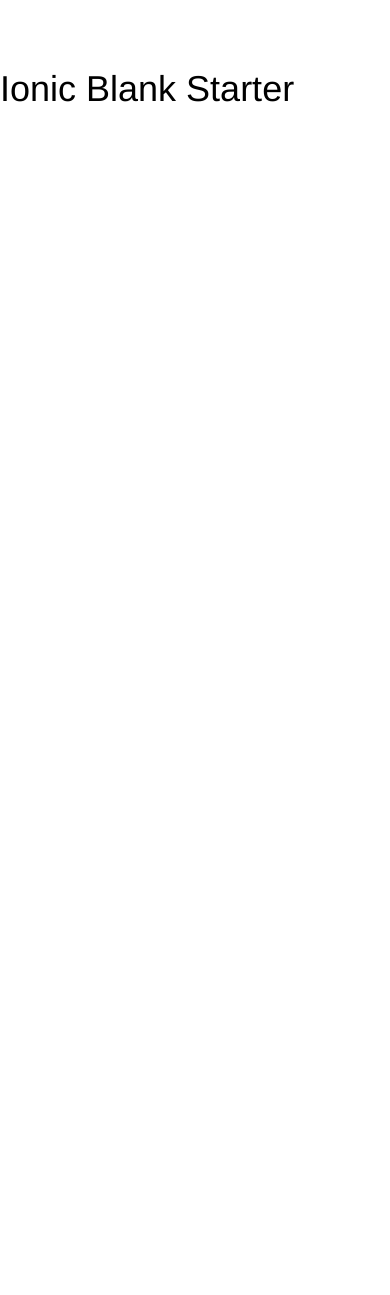
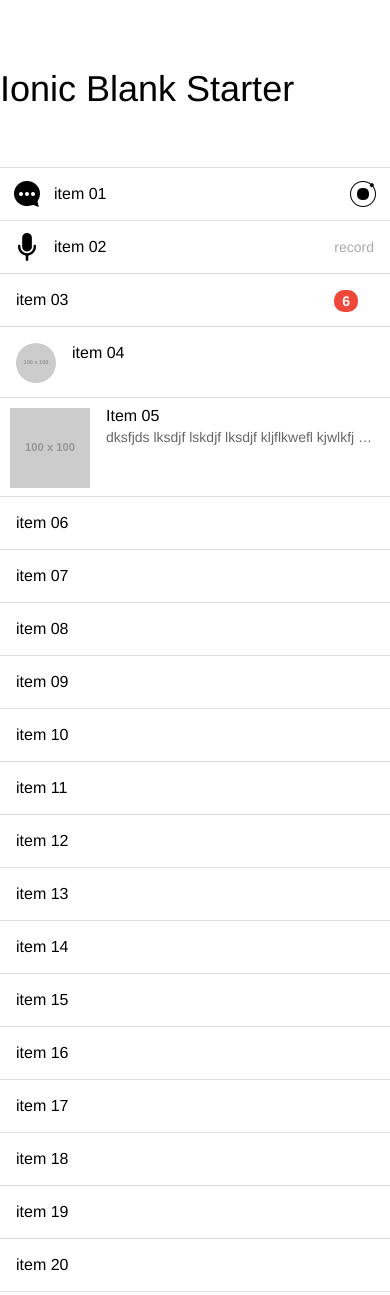
Before and after one commit to sauceSquatch/ionic_learning, a website: page tabApp/www/index.html in a window 390 px wide. Shown: the top 1295 px of the page. Before the commit the page ends 844 px from the top, so only its background shows below. Drawn offline with Linux system fonts and the light colour scheme; some packages are replaced by stand-ins of ours; files that its build step writes are made by us from their sources; placeholder pictures from the web are drawn by us; files whose address does not match are found by name.

Commit message:
covered off on lists, using icons, badges, notes, thumbnails and avatars

```diff
--- a/tabApp/www/index.html
+++ b/tabApp/www/index.html
@@ -37,6 +37,68 @@
         </div>
       </ion-tabs>
 
+      <ion-content>
+        <div class="list">
+          <a href="#" class="item item-icon-left item-icon-right">
+            <i class="icon ion-chatbubble-working"></i>
+            item 01
+            <i class="icon ion-ionic"></i>
+          </a>
+          <a href="#" class="item item-icon-left">
+            <i class="icon ion-mic-a"></i>
+            item 02
+            <span class="item-note">
+              record
+            </span>
+          </a>
+          <a href="#" class="item">
+            item 03
+            <span class="badge badge-assertive">
+              6
+            </span>
+          </a>
+          <a href="#" class="item item-avatar">
+            <img src="http://placehold.it/100x100" alt="avatar">
+            item 04
+          </a>
+          <a href="#" class="item item-thumbnail-left">
+            <img src="http://placehold.it/100x100" alt="avatar">
+            <h2>Item 05</h2>
+            <p>dksfjds lksdjf lskdjf lksdjf kljflkwefl kjwlkfj ewlkrj </p>
+          </a>
+          <a href="#" class="item">item 06</a>
+          <a href="#" class="item">item 07</a>
+          <a href="#" class="item">item 08</a>
+          <a href="#" class="item">item 09</a>
+          <a href="#" class="item">item 10</a>
+          <a href="#" class="item">item 11</a>
+          <a href="#" class="item">item 12</a>
+          <a href="#" class="item">item 13</a>
+          <a href="#" class="item">item 14</a>
+          <a href="#" class="item">item 15</a>
+          <a href="#" class="item">item 16</a>
+          <a href="#" class="item">item 17</a>
+          <a href="#" class="item">item 18</a>
+          <a href="#" class="item">item 19</a>
+          <a href="#" class="item">item 20</a>
+          <a href="#" class="item">item 21</a>
+          <a href="#" class="item">item 22</a>
+          <a href="#" class="item">item 23</a>
+          <a href="#" class="item">item 24</a>
+          <a href="#" class="item">item 25</a>
+          <a href="#" class="item">item 26</a>
+          <a href="#" class="item">item 27</a>
+          <a href="#" class="item">item 28</a>
+          <a href="#" class="item">item 29</a>
+          <a href="#" class="item">item 30</a>
+          <a href="#" class="item">item 31</a>
+          <a href="#" class="item">item 32</a>
+          <a href="#" class="item">item 33</a>
+          <a href="#" class="item">item 34</a>
+          <a href="#" class="item">item 35</a>
+        </div>
+      </ion-content>
+
     </ion-pane>
   </body>
 </html>
```
